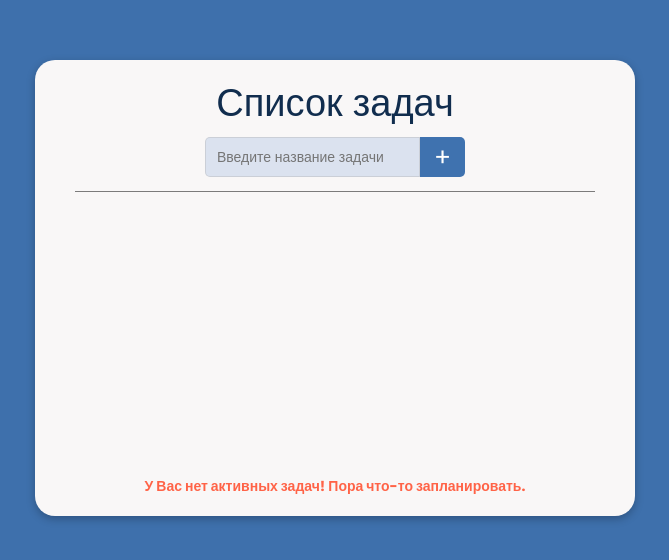
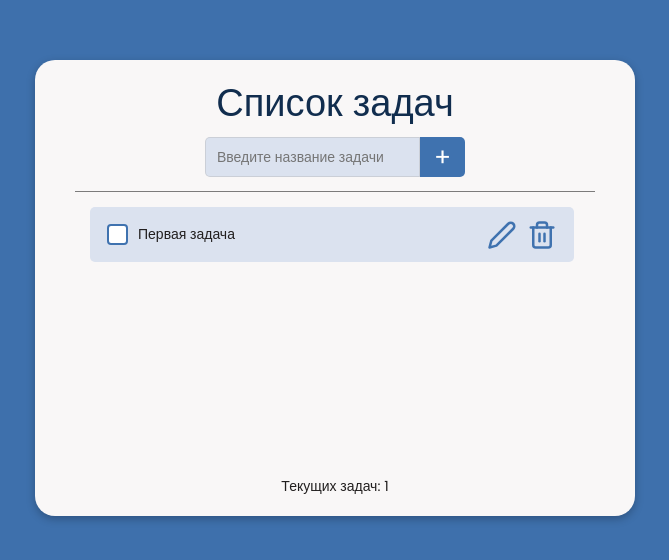
Before and after one commit to AlekseyLevada/To-Do_List-TS-React-Vite-, a React (Vite) app: page / in a window 1280 px wide. Shown: the part 112-672 px from the top of the page, without its empty margins (305-974 px from the left). Built offline with nearby package versions, Linux system fonts and the light colour scheme.

Commit message:
Правки стора

```diff
--- a/src/components/AppTemplate/AppTemplate.tsx
+++ b/src/components/AppTemplate/AppTemplate.tsx
@@ -1,15 +1,15 @@
 import styles from './styles/style.module.scss'
 import { AppTitle } from '../AppTitile/AppTitle'
-import { ToDoStore } from '../../store/ToDoStore/ToDoStore'
+import { useToDoStore } from '../../store/ToDoStore/ToDoStore'
 import { InputWindow } from '../InputWindow/Inputwindow'
 import { TaskItem } from '../TaskItem/TaskItem'
 
 export const AppTemplate: React.FC = (): JSX.Element => {
 
-  const tasks = ToDoStore(state => state.tasks)
-  const createTask = ToDoStore(state => state.createTask)
-  const updateTask = ToDoStore(state => state.updateTask)
-  const removeTask = ToDoStore(state => state.removeTask)
+  const tasks = useToDoStore(state => state.tasks)
+  const createTask = useToDoStore(state => state.createTask)
+  const updateTask = useToDoStore(state => state.updateTask)
+  const removeTask = useToDoStore(state => state.removeTask)
 
   return (
     <>
--- a/src/store/ToDoStore/ToDoStore.ts
+++ b/src/store/ToDoStore/ToDoStore.ts
@@ -2,14 +2,19 @@ import { create } from "zustand";
 import { generateId } from "../../services/idGenerator/idGenerator";
 import IToDoStore from "./types/IToDoStore";
 
-export const ToDoStore = create<IToDoStore>((set, get) => ({
-  tasks: [],
+export const useToDoStore = create<IToDoStore>((set, get) => ({
+  tasks: [
+    {
+      id: "112",
+      title: "Первая задача",
+      timeAt: 626265684334
+    }
+  ],
 
   createTask: (title: string) => {
     const { tasks } = get()
     const newTask = { id: generateId(), title: title, timeAt: Date.now() }
     set({
-      // tasks: [newTask].concat(tasks) // Добавление задачи в начало списка
       tasks: [...tasks, newTask] // Добвление задачи в конец списка
     })
   },
```
